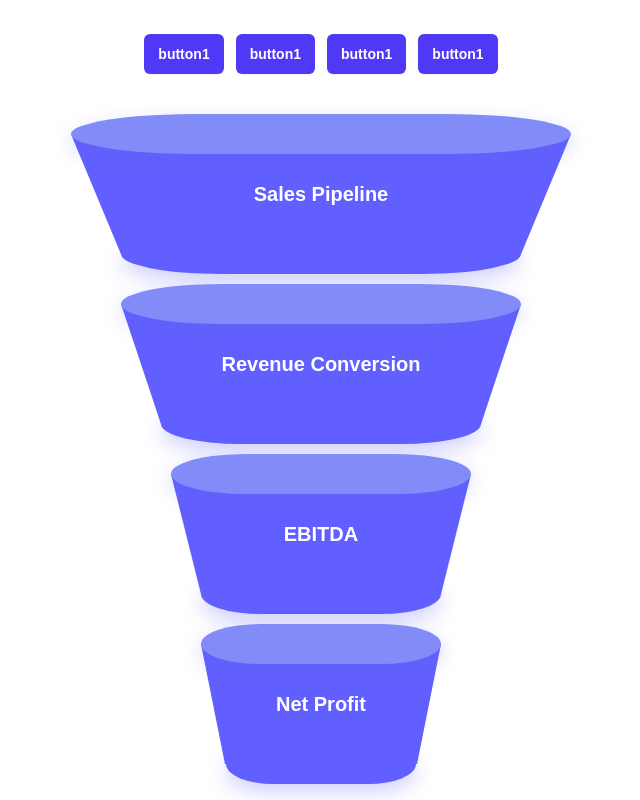
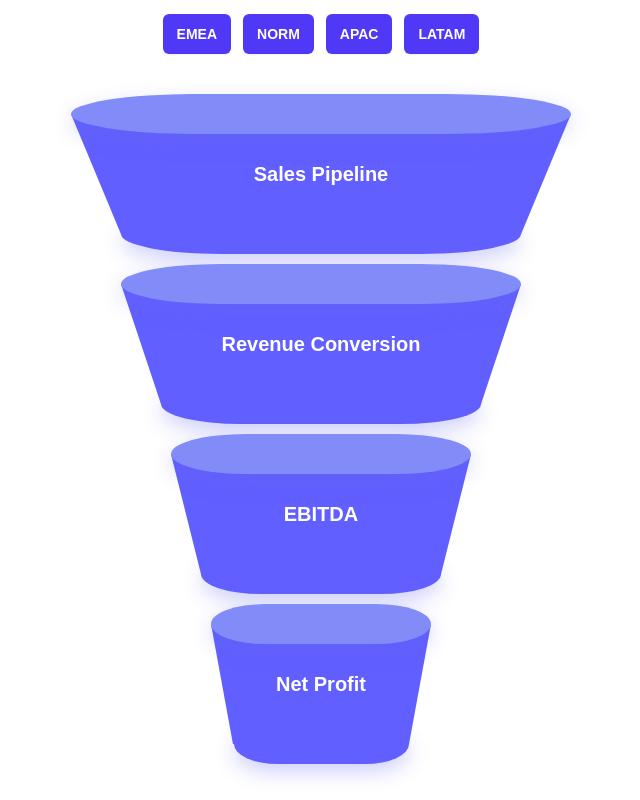
Before and after one commit to BYK-Oxford/byk-website, a Next.js app: page /home in a window 1280 px wide. Shown: the part 2660-3460 px from the top of the page, without its empty margins (319-959 px from the left). Built offline with nearby package versions, Linux system fonts and the light colour scheme.

Commit message:
final push

```diff
--- a/src/app/home/components/funnel.tsx
+++ b/src/app/home/components/funnel.tsx
@@ -1,6 +1,6 @@
 "use client";
 import { gsap } from "gsap";
-import { useEffect, useRef } from "react";
+import { useEffect, useRef, useState } from "react";
 import { ScrollTrigger } from "gsap/ScrollTrigger";
 gsap.registerPlugin(ScrollTrigger);
 
@@ -9,6 +9,44 @@ export default function Funnel() {
   const subHeadingRef = useRef<HTMLParagraphElement | null>(null);
   const paraRef = useRef<HTMLParagraphElement | null>(null);
   const funnelLayers = useRef<(HTMLDivElement | null)[]>([]);
+
+  const [highlightedIndex, setHighlightedIndex] = useState<number | null>(null);
+  const [glowStyle, setGlowStyle] = useState<{
+    left: string;
+    width: string;
+  } | null>(null);
+
+  // const handleHighlightRandomLayer = () => {
+  //   const totalLayers = funnelLayers.current.length;
+  //   const randomIndex = Math.floor(Math.random() * totalLayers);
+
+  //   // Generate random left (0% to 70%) and width (20% to 60%)
+  //   const leftPercent = Math.floor(Math.random() * 70);
+  //   const widthPercent = 20 + Math.floor(Math.random() * 40);
+
+  //   setHighlightedIndex(randomIndex);
+  //   setGlowStyle({
+  //     left: `${leftPercent}%`,
+  //     width: `${widthPercent}%`,
+  //   });
+  // };
+
+  const handleHighlightRandomLayer = () => {
+    const totalLayers = funnelLayers.current.length;
+    const randomIndex = Math.floor(Math.random() * totalLayers);
+
+    // Randomly choose "left" or "right"
+    const isLeft = Math.random() < 0.5;
+
+    // Fixed width (e.g., 40%)
+    const widthPercent = 40;
+
+    setHighlightedIndex(randomIndex);
+    setGlowStyle({
+      left: isLeft ? "0%" : `${100 - widthPercent}%`,
+      width: `${widthPercent}%`,
+    });
+  };
 
   useEffect(() => {
     if (headingRef.current) {
@@ -84,13 +122,20 @@ export default function Funnel() {
       }
     });
   }, []);
-  const sizes = [50, 80, 100];
+
+  const funnelData = [
+    { title: "Sales Pipeline", width: 500, cap: 400 },
+    { title: "Revenue Conversion", width: 400, cap: 320 },
+    { title: "EBITDA", width: 300, cap: 240 },
+    { title: "Net Profit", width: 220, cap: 175 },
+  ];
+
   return (
     <div className="bg-white py-12 sm:py-12">
       <div className="mx-auto max-w-xl text-center mb-10">
-        <h2 ref={headingRef} className="text-sm font-semibold text-indigo-600">
+        {/* <h2 ref={headingRef} className="text-sm font-semibold text-indigo-600">
           Heading
-        </h2>
+        </h2> */}
         <p
           ref={subHeadingRef}
           className="mt-2 text-2xl font-semibold tracking-tight text-gray-900 sm:text-3xl"
@@ -102,43 +147,43 @@ export default function Funnel() {
         </p>
       </div>
 
-      <div className="mx-auto max-w-xl text-center justify-center mb-10 flex gap-3">
-        <button className="w-fit rounded-md bg-indigo-600 px-3.5 py-2.5 text-sm font-semibold text-white shadow-xs hover:bg-indigo-500 focus-visible:outline-2 focus-visible:outline-offset-2 focus-visible:outline-indigo-600">
-          button1
+      {/* Buttons */}
+      <div className="mx-auto max-w-xl text-center justify-center mb-10 flex gap-3 flex-wrap">
+        {["EMEA", "NORM", "APAC", "LATAM"].map((label, idx) => (
+          <button
+            key={idx}
+            onClick={handleHighlightRandomLayer}
+            className="w-fit rounded-md bg-indigo-600 px-3.5 py-2.5 text-sm font-semibold text-white shadow-xs hover:bg-indigo-500"
+          >
+            {label}
           </button>
-        <button className="w-fit rounded-md bg-indigo-600 px-3.5 py-2.5 text-sm font-semibold text-white shadow-xs hover:bg-indigo-500 focus-visible:outline-2 focus-visible:outline-offset-2 focus-visible:outline-indigo-600">
-          button1
-        </button>
-        <button className="w-fit rounded-md bg-indigo-600 px-3.5 py-2.5 text-sm font-semibold text-white shadow-xs hover:bg-indigo-500 focus-visible:outline-2 focus-visible:outline-offset-2 focus-visible:outline-indigo-600">
-          button1
-        </button>
-        <button className="w-fit rounded-md bg-indigo-600 px-3.5 py-2.5 text-sm font-semibold text-white shadow-xs hover:bg-indigo-500 focus-visible:outline-2 focus-visible:outline-offset-2 focus-visible:outline-indigo-600">
-          button1
-        </button>
+        ))}
       </div>
-
       {/* Funnel Layers */}
       <div className="flex flex-col items-center gap-[10px] transform scale-65 md:scale-100">
-        {/* <div className="flex items-center gap-4">
-            <div className="w-40 text-right pr-4">
-              <p className="text-gray-700 font-semibold">Sales Pipeline</p>
-            </div>
+        {funnelData.map((layer, i) => (
           <div
+            key={i}
             ref={(el) => {
-                funnelLayers.current[0] = el;
+              funnelLayers.current[i] = el;
             }}
-              className="full-funnel"
+            className={`full-funnel ${
+              highlightedIndex === i ? "highlighted-layer" : ""
+            }`}
             style={{
-                width: "500px",
+              width: `${layer.width}px`,
               position: "relative",
               transition: "transform 0.3s ease",
             }}
           >
+            {/* Top Cap */}
             <div
-                className="funnel-top"
+              className={`funnel-top ${
+                highlightedIndex === i ? "highlighted-cap" : ""
+              }`}
               style={{
                 height: "40px",
-                  width: "500px",
+                width: `${layer.width}px`,
                 background: "#818cf8",
                 borderRadius: "50% / 100%",
                 margin: "0 auto",
@@ -148,221 +193,66 @@ export default function Funnel() {
                 zIndex: 10,
               }}
             />
+
+            {/* Funnel Body */}
             <div
-                className="funnel-layer bg-indigo-500 flex justify-center items-center"
-                style={{ height: "120px", width: "500px" }}
+              className={`funnel-layer ${
+                highlightedIndex === i ? "highlighted-body" : ""
+              } bg-indigo-500 flex justify-center items-center`}
+              style={{ height: "120px", width: `${layer.width}px` }}
             >
-                <div className="text-xl font-bold text-white">
-                  Sales Pipeline
+              <div className="text-xl font-bold text-white">{layer.title}</div>
+
+              {highlightedIndex === i &&
+                glowStyle &&
+                (() => {
+                  // Parse left and width from glowStyle (e.g., "20%" => 20)
+                  const leftPercent = parseFloat(glowStyle.left);
+                  const widthPercent = parseFloat(glowStyle.width);
+                  const rightPercent = leftPercent + widthPercent;
+
+                  // Define threshold for "near edges" (e.g., 5%)
+                  const edgeThreshold = 0;
+
+                  // If glow is near left or right edge, no trapezoid
+                  const isNearLeftEdge = leftPercent <= edgeThreshold;
+                  const isNearRightEdge = rightPercent >= 100 - edgeThreshold;
+
+                  // Define trapezoid clip-path if not near edges
+                  const clipPathStyle =
+                    !isNearLeftEdge && !isNearRightEdge
+                      ? "polygon(0% 0%, 100% 0%, 90% 100%, 10% 100%)" // trapezoid with slant
+                      : undefined;
+
+                  return (
+                    <div
+                      className="absolute top-0 bottom-0 bg-indigo-300 opacity-30 pointer-events-none z-0"
+                      style={{
+                        left: glowStyle.left,
+                        width: glowStyle.width,
+                        height: "100%",
+                        clipPath: clipPathStyle,
+                      }}
+                    />
+                  );
+                })()}
             </div>
-              </div>
+
+            {/* Bottom Cap */}
             <div
               className="bg-indigo-500"
               style={{
                 height: "40px",
-                  width: "400px",
+                width: `${layer.cap}px`,
                 borderRadius: "50% / 100%",
                 margin: "0 auto",
                 marginTop: "-36px",
                 boxShadow: "0 8px 20px rgb(99 102 241 / 0.3)",
-                  zIndex: "20",
+                zIndex: 20,
               }}
             />
           </div>
-          </div> */}
-
-        <div
-          ref={(el) => {
-            funnelLayers.current[0] = el;
-          }}
-          className="full-funnel"
-          style={{
-            width: "500px",
-            position: "relative",
-            transition: "transform 0.3s ease",
-          }}
-          id="funnel-layer-0"
-        >
-          {/* Top Cap - simple ellipse */}
-          <div
-            className="funnel-top"
-            style={{
-              height: "40px",
-              width: "500px", // slightly narrower or equal to funnel top width
-              background: "#818cf8",
-              borderRadius: "50% / 100%",
-              margin: "0 auto",
-              marginBottom: "-20px", // overlap with funnel body
-              boxShadow: "0 8px 20px rgb(99 102 241 / 0.3)",
-              position: "relative", // Make zIndex effective
-              zIndex: 10,
-            }}
-          />
-          {/* Funnel Body */}
-          <div
-            className="funnel-layer bg-indigo-500"
-            style={{ height: "120px", width: "500px" }}
-          >
-            <div className="text-xl font-bold">Sales Pipeline</div>
-          </div>
-          {/* Bottom Cap - simple ellipse */}
-          <div
-            className="bg-indigo-500"
-            style={{
-              height: "40px",
-              width: "400px",
-              borderRadius: "50% / 100%",
-              margin: "0 auto",
-              marginTop: "-36px", // overlap with funnel body
-              boxShadow: "0 8px 20px rgb(99 102 241 / 0.3)",
-              zIndex: "20",
-            }}
-          />
-        </div>
-        <div
-          ref={(el) => {
-            funnelLayers.current[1] = el;
-          }}
-          className="full-funnel"
-          style={{
-            width: "400px",
-            position: "relative",
-            transition: "transform 0.3s ease",
-          }}
-          id="funnel-layer-0"
-        >
-          {/* Top Cap - simple ellipse */}
-          <div
-            className="funnel-top"
-            style={{
-              height: "40px",
-              width: "400px", // slightly narrower or equal to funnel top width
-              background: "#818cf8",
-              borderRadius: "50% / 100%",
-              margin: "0 auto",
-              marginBottom: "-20px", // overlap with funnel body
-              boxShadow: "0 8px 20px rgb(99 102 241 / 0.3)",
-              position: "relative", // Make zIndex effective
-              zIndex: 10,
-            }}
-          />
-          {/* Funnel Body */}
-          <div
-            className="funnel-layer bg-indigo-500"
-            style={{ height: "120px", width: "400px" }}
-          >
-            <div className="text-xl font-bold">Revenue Conversion</div>
-          </div>
-          {/* Bottom Cap - simple ellipse */}
-          <div
-            className="bg-indigo-500"
-            style={{
-              height: "40px",
-              width: "320px",
-              borderRadius: "50% / 100%",
-              margin: "0 auto",
-              marginTop: "-36px", // overlap with funnel body
-              boxShadow: "0 8px 20px rgb(99 102 241 / 0.3)",
-              zIndex: "20",
-            }}
-          />
-        </div>
-        <div
-          ref={(el) => {
-            funnelLayers.current[2] = el;
-          }}
-          className="full-funnel"
-          style={{
-            width: "300px",
-            position: "relative",
-            transition: "transform 0.3s ease",
-          }}
-          id="funnel-layer-0"
-        >
-          {/* Top Cap - simple ellipse */}
-          <div
-            className="funnel-top"
-            style={{
-              height: "40px",
-              width: "300px", // slightly narrower or equal to funnel top width
-              background: "#818cf8",
-              borderRadius: "50% / 100%",
-              margin: "0 auto",
-              marginBottom: "-20px", // overlap with funnel body
-              boxShadow: "0 8px 20px rgb(99 102 241 / 0.3)",
-              position: "relative", // Make zIndex effective
-              zIndex: 10,
-            }}
-          />
-          {/* Funnel Body */}
-          <div
-            className="funnel-layer bg-indigo-500"
-            style={{ height: "120px", width: "300px" }}
-          >
-            <div className="text-xl font-bold">EBITDA</div>
-          </div>
-          {/* Bottom Cap - simple ellipse */}
-          <div
-            className="bg-indigo-500"
-            style={{
-              height: "40px",
-              width: "240px",
-              borderRadius: "50% / 100%",
-              margin: "0 auto",
-              marginTop: "-36px", // overlap with funnel body
-              boxShadow: "0 8px 20px rgb(99 102 241 / 0.3)",
-              zIndex: "20",
-            }}
-          />
-        </div>
-        <div
-          ref={(el) => {
-            funnelLayers.current[3] = el;
-          }}
-          className="full-funnel"
-          style={{
-            width: "240px",
-            position: "relative",
-            transition: "transform 0.3s ease",
-          }}
-          id="funnel-layer-0"
-        >
-          {/* Top Cap - simple ellipse */}
-          <div
-            className="funnel-top"
-            style={{
-              height: "40px",
-              width: "240px", // slightly narrower or equal to funnel top width
-              background: "#818cf8",
-              borderRadius: "50% / 100%",
-              margin: "0 auto",
-              marginBottom: "-20px", // overlap with funnel body
-              boxShadow: "0 8px 20px rgb(99 102 241 / 0.3)",
-              position: "relative", // Make zIndex effective
-              zIndex: 10,
-            }}
-          />
-          {/* Funnel Body */}
-          <div
-            className="funnel-layer bg-indigo-500"
-            style={{ height: "120px", width: "240px" }}
-          >
-            <div className="text-xl font-bold">Net Profit</div>
-          </div>
-          {/* Bottom Cap - simple ellipse */}
-          <div
-            className="bg-indigo-500"
-            style={{
-              height: "40px",
-              width: "190px",
-              borderRadius: "50% / 100%",
-              margin: "0 auto",
-              marginTop: "-36px", // overlap with funnel body
-              boxShadow: "0 8px 20px rgb(99 102 241 / 0.3)",
-              zIndex: "20",
-            }}
-          />
-        </div>
+        ))}
       </div>
     </div>
   );
```
Lines whose indentation alone changed are shown as unchanged.
